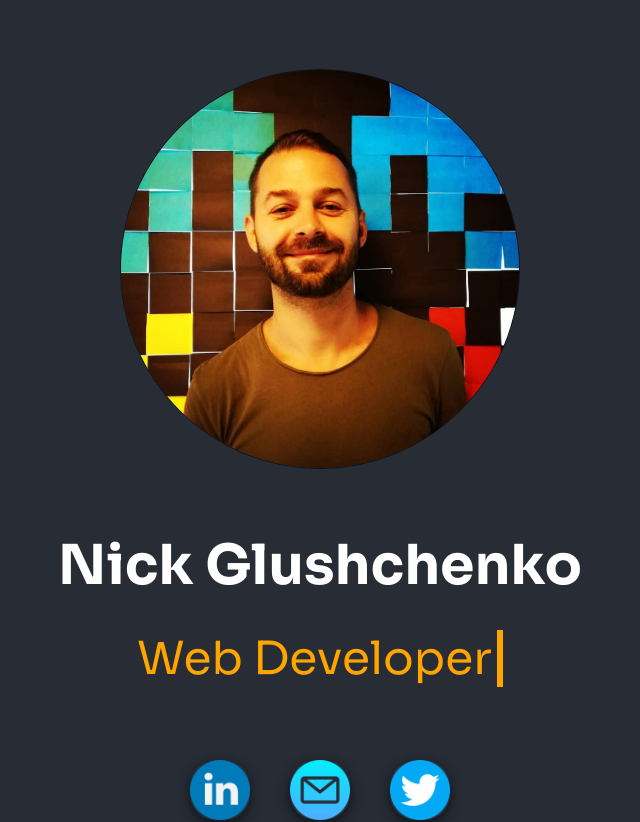
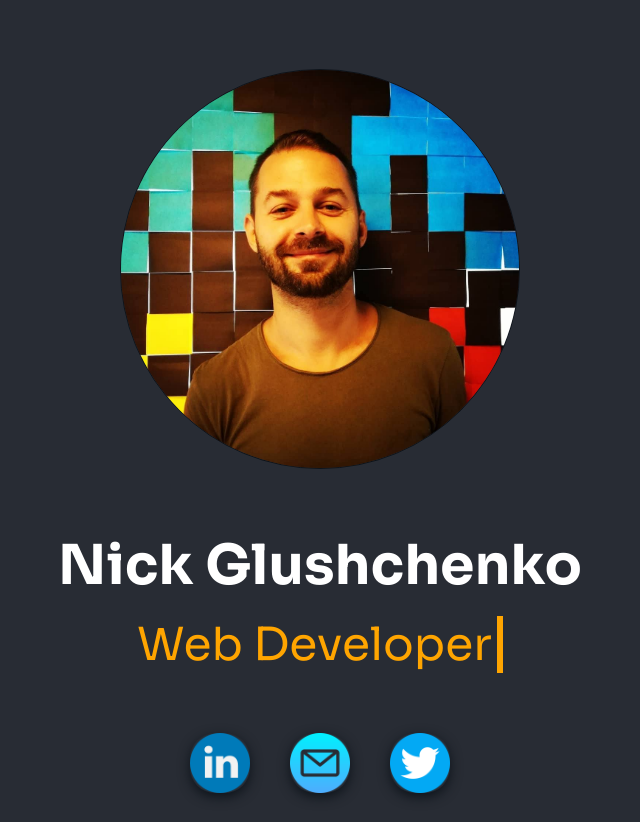
Before and after one commit to nickglu86/nickglu86.github.io, a React (Create React App) app: page / in a window 1280 px wide. Shown: the top 822 px of the page, without its empty margins (320-960 px from the left). Built offline with nearby package versions, Linux system fonts and the light colour scheme; no server answers.

Commit message:
typing anim glitch fix

```diff
--- a/src/App.css
+++ b/src/App.css
@@ -131,6 +131,7 @@ section.intro{
 }
 .intro .position{
   font-size: 2.4rem;
+  min-height: 2.4rem;
   font-weight: 400;
   width: -webkit-min-content;
   width: -moz-min-content;
@@ -140,7 +141,8 @@ section.intro{
   overflow: hidden; /* Ensures the content is not revealed until the animation */
   border-right: .15em solid orange; /* The typwriter cursor */
   white-space: nowrap; /* Keeps the content on a single line */
-  margin: 0.3em auto;
+  margin-right: 0.3em;
+  margin-left: 0.3em;
   -webkit-animation:
     typing 2s steps(70, end),
     blink-caret .75s step-end infinite;
@@ -171,11 +173,11 @@ section.intro{
 /* The typing effect */
 @-webkit-keyframes typing {
   from { width: 0 }
-  to { width: 370px }
+  to { width: 75% }
 }
 @keyframes typing {
   from { width: 0 }
-  to { width: 370px }
+  to { width: 75% }
 }
 
 /* The typewriter cursor effect */
@@ -445,6 +447,7 @@ section.projects{
   }
   .intro .position{
     font-size: 2.1rem;
+    min-height: 2.1rem;
   }
   .about p {
     font-size: 1.2rem;
```
